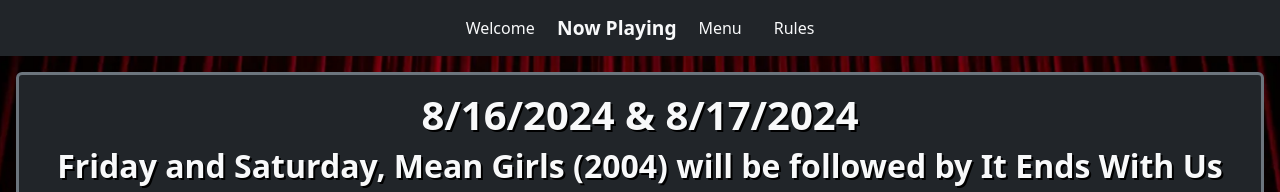
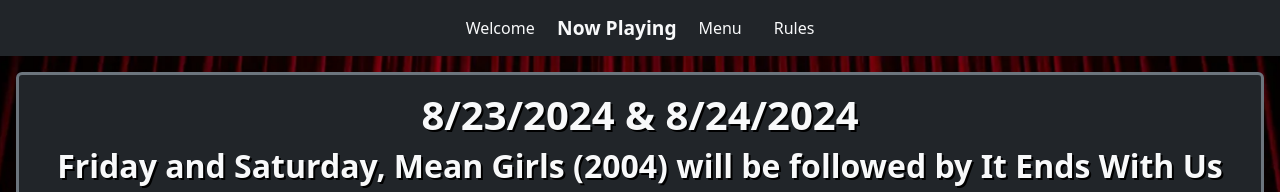
Before and after one commit to Project-Faust/drive-in-react, a React (Create React App) app: page / in a window 1280 px wide. Both pictures are taken after a click on the link "Now Playing". Shown: the top 192 px of the page. Built offline with nearby package versions, Linux system fonts and the light colour scheme; no server answers.

Commit message:
corrected weekend dates for 8/23

```diff
--- a/src/pages/CurrentFeatures.js
+++ b/src/pages/CurrentFeatures.js
@@ -25,7 +25,7 @@
             <div className="text-center">
                 <div className="d-inline-flex border border-3 rounded border-secondary bg-dark text-light shadow-2b m-3">
                     <div className="text-center p-3">
-                        <h1><strong>8/16/2024 & 8/17/2024</strong></h1>
+                        <h1><strong>8/23/2024 & 8/24/2024</strong></h1>
                         <h2><strong>Friday and Saturday, Mean Girls (2004) will be followed by It Ends With Us (2024)!</strong></h2>
                         {/* <h2></h2> */}
                     </div>
```
